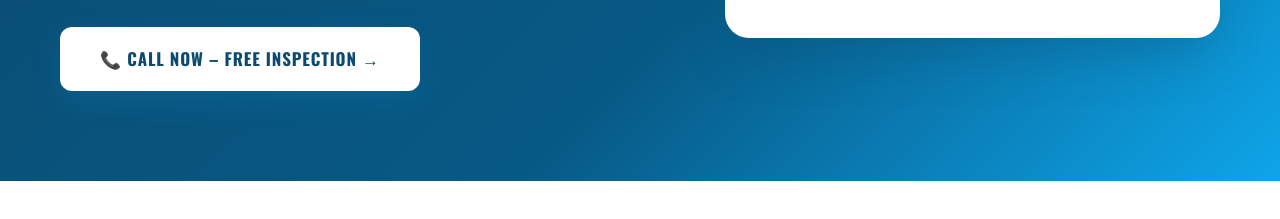
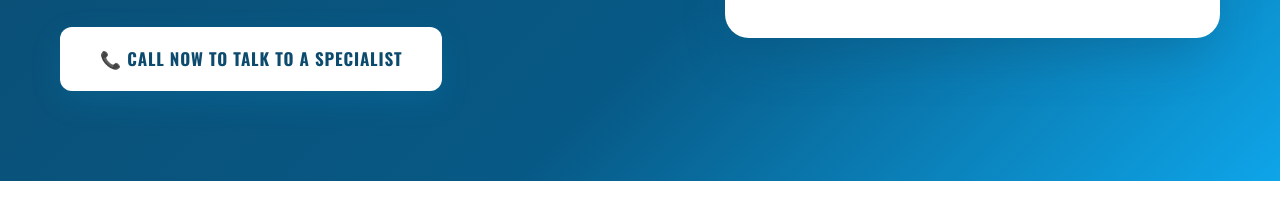
Before and after one commit to Atifmarwat/electrician-florence-sc, a plain HTML site: page electrical-installation-florence.html in a window 1280 px wide. Shown: the part 581-800 px from the top of the page. Drawn offline with nearby package versions, Linux system fonts and the light colour scheme.

Commit message:
Update electrical-installation-florence.html

```diff
--- a/electrical-installation-florence.html
+++ b/electrical-installation-florence.html
@@ -807,7 +807,7 @@
                     <div class="badge">⚡ Same-Day Service</div>
                     <div class="badge">💰 Affordable Pricing</div>
                 </div>
-                <a href="tel:+18436284022" class="btn-primary">📞 Call Now – Free Inspection →</a>
+                <a href="tel:+18436284022" class="btn-primary">📞 Call Now to Talk to a Specialist</a>
             </div>
             <div class="hero-visual">
                 <div class="hero-card">
```
